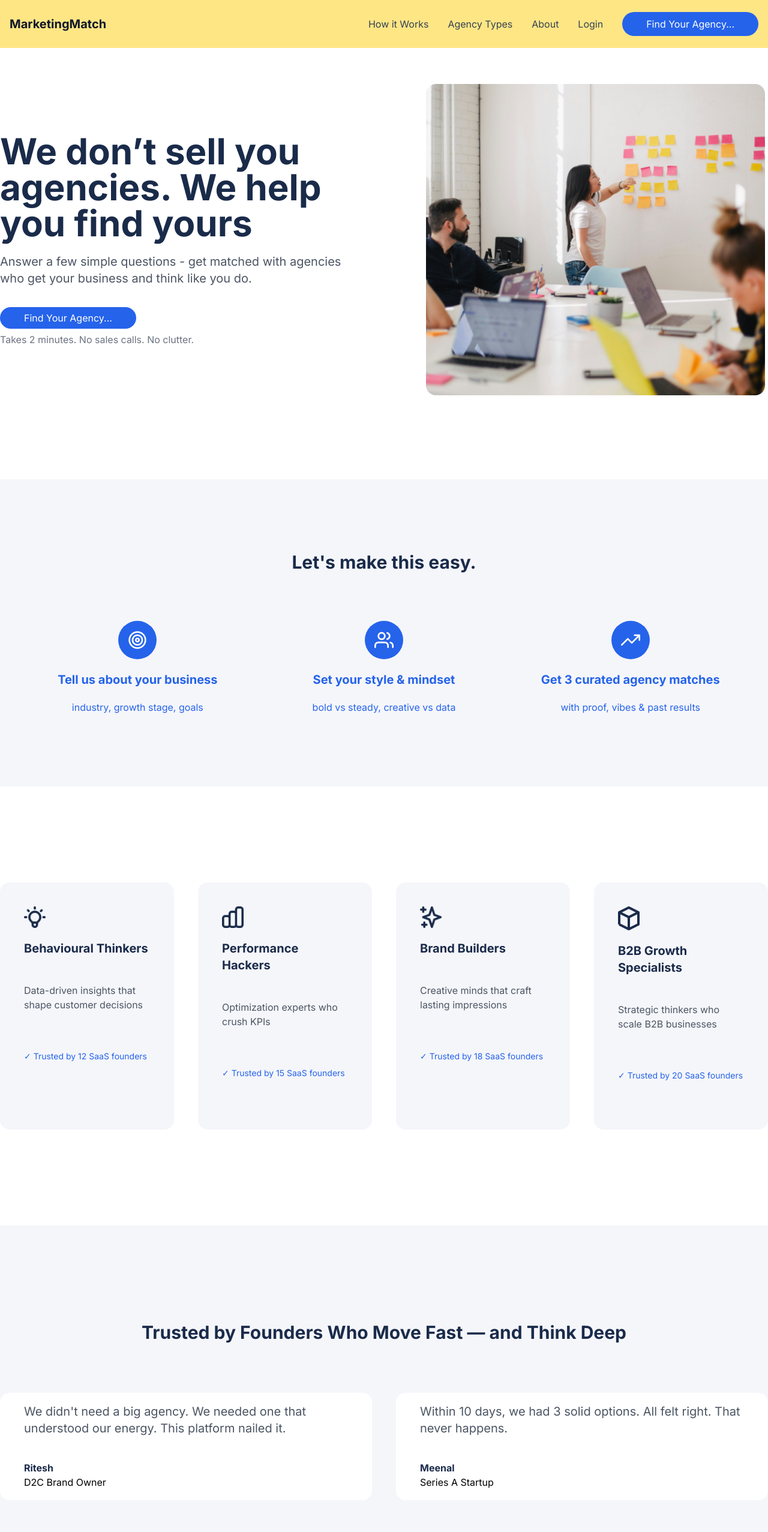
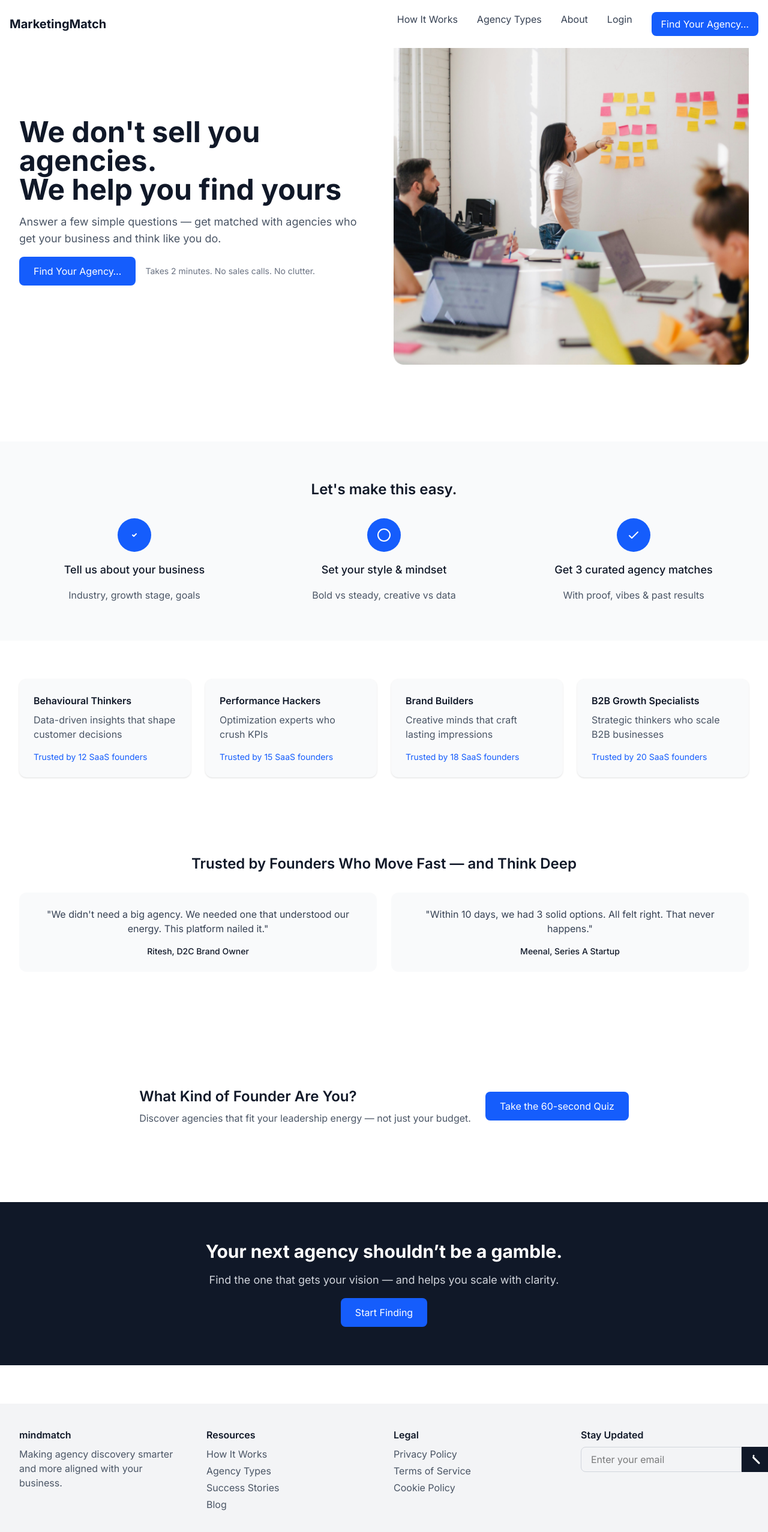
Before and after one commit to godslonelymann/MarketingMatch, a Next.js app: page / in a window 1280 px wide. Shown: the top 2554 px of the page at 60% size. Built offline with nearby package versions, Linux system fonts and the light colour scheme.

Commit message:
homepage done; minor changes required

```diff
--- a/package.json
+++ b/package.json
@@ -7,6 +7,7 @@
     "build": "next build",
     "start": "next start",
     "lint": "next lint"
+
   },
   "dependencies": {
     "next": "15.3.4",
@@ -16,8 +17,11 @@
   "devDependencies": {
     "@eslint/eslintrc": "^3",
     "@tailwindcss/postcss": "^4",
+    "concurrently": "^9.2.0",
     "eslint": "^9",
     "eslint-config-next": "15.3.4",
-    "tailwindcss": "^4"
+    "open-cli": "^8.0.0",
+    "tailwindcss": "^4",
+    "wait-on": "^8.0.3"
   }
 }
--- a/src/app/components/Navbar.jsx
+++ b/src/app/components/Navbar.jsx
@@ -1,35 +1,25 @@
 // src/components/Navbar.jsx
 "use client";
 
-import React, { useState } from "react";
+import { useState } from "react";
 import Link from "next/link";
-import CTAButton from "./ui/CTAButton";
 
 export default function Navbar() {
-  const [menuOpen, setMenuOpen] = useState(false);
+  const [open, setOpen] = useState(false);
 
   return (
-    <nav className="w-full bg-amber-200">
-      {/* Centered inner container */}
+    <nav className="w-full bg-white fixed">
+      {/* Top bar */}
       <div className="max-w-screen-xl mx-auto flex justify-between items-center px-4 py-5">
-        {/* Logo / Brand */}
+        {/* Logo */}
         <Link href="/" className="text-xl font-bold text-gray-900">
           MarketingMatch
         </Link>
 
-        {/* Mobile menu button (hamburger) */}
-        <button
-          onClick={() => setMenuOpen((prev) => !prev)}
-          className="md:hidden text-2xl focus:outline-none"
-          aria-label="Toggle navigation"
-        >
-          {menuOpen ? "✕" : "☰"}
-        </button>
-
-        {/* Desktop menu links */}
-        <div className="hidden md:flex items-center space-x-8 text-gray-700">
+        {/* Desktop links */}
+        <div className="hidden md:flex space-x-8 text-gray-700">
           <Link href="/HowItWorks" className="hover:text-gray-900">
-            How it Works
+            How It Works
           </Link>
           <Link href="/AgencyTypes" className="hover:text-gray-900">
             Agency Types
@@ -40,36 +30,69 @@ export default function Navbar() {
           <Link href="/Login" className="hover:text-gray-900">
             Login
           </Link>
-          <CTAButton title="Find Your Agency..." />
+          <Link
+            href="/FindYourAgency"
+            className="bg-blue-600 text-white px-4 py-2 rounded-lg hover:bg-blue-700 transition"
+          >
+            Find Your Agency…
+          </Link>
+        </div>
+
+        {/* Mobile hamburger */}
+        <button
+          onClick={() => setOpen((v) => !v)}
+          className="md:hidden text-2xl focus:outline-none"
+          aria-label="Toggle menu"
+        >
+          {open ? "✕" : "☰"}
+        </button>
+      </div>
+
+      {/* Mobile panel (always in DOM, animates height) */}
+      <div
+        className={`
+          fixed
+          w-full
+          md:hidden
+          overflow-hidden
+          bg-white
+          transition-all duration-300 ease-in-out
+          ${open ? "max-h-100" : "max-h-0"}
+        `}
+      >
+        <div className="px-4 py-4 space-y-2 ">
+          <Link
+            href="/HowItWorks"
+            className="block text-gray-700  hover:bg-gray-200 px-3 py-2 transition"
+          >
+            How It Works
+          </Link>
+          <Link
+            href="/AgencyTypes"
+            className="block text-gray-700   hover:bg-gray-200 px-3 py-2  transition"
+          >
+            Agency Types
+          </Link>
+          <Link
+            href="/About"
+            className="block text-gray-700   hover:bg-gray-200 px-3 py-2  transition"
+          >
+            About
+          </Link>
+          <Link
+            href="/Login"
+            className="block text-gray-700   hover:bg-gray-200 px-3 py-2  transition"
+          >
+            Login
+          </Link>
+          <Link
+            href="/FindYourAgency"
+            className="block bg-blue-600 text-white hover:bg-blue-700 px-3 py-2 rounded-lg transition"
+          >
+            Find Your Agency…
+          </Link>
         </div>
       </div>
-
-      {/* Mobile menu panel */}
-      {menuOpen && (
-        <div className="md:hidden bg-stone-100 p-5 space-y-4 shadow-inner">
-          {[
-            { href: "/HowItWorks", label: "How it Works" },
-            { href: "/AgencyTypes", label: "Agency Types" },
-            { href: "/About", label: "About" },
-            { href: "/Login", label: "Login" },
-            { href: "/FindYourAgency", label: "Find Your Agency...", isCta: true },
-          ].map((item) => (
-            <Link
-              key={item.href}
-              href={item.href}
-              className={
-                `block w-full text-left px-3 py-2 rounded-lg transition \${
-                  item.isCta
-                    ? "bg-blue-600 text-white hover:bg-blue-700"
-                    : "text-gray-700 hover:bg-gray-100"
-                }`
-              }
-            >
-              {item.label}
-            </Link>
-          ))}
-        </div>
-      )}
     </nav>
   );
 }
--- a/src/app/page.js
+++ b/src/app/page.js
@@ -1,34 +1,203 @@
-import AgencyTypes from "./components/AgencyTypes";
-import FinalCTA from "./components/FinalCTA";
-import Footer from "./components/Footer";
-import HeroSection from "./components/HeroSection";
-import HowItWorks from "./components/HowItWorks";
+// src/app/page.jsx
+"use client";
+
+import React from "react";
 import Navbar from "./components/Navbar";
-import QuizCTA from "./components/QuizCTA";
-import Reviews from "./components/Reviews";
-import "./globals.css"
-import Signup from "./Signup/page";
+import Image from "next/image";
+import Link from "next/link";
 
-function Home() {
+export default function HomePage() {
+  const agencyCards = [
+    {
+      title: "Behavioural Thinkers",
+      desc: "Data-driven insights that shape customer decisions",
+      trusted: 12,
+    },
+    {
+      title: "Performance Hackers",
+      desc: "Optimization experts who crush KPIs",
+      trusted: 15,
+    },
+    {
+      title: "Brand Builders",
+      desc: "Creative minds that craft lasting impressions",
+      trusted: 18,
+    },
+    {
+      title: "B2B Growth Specialists",
+      desc: "Strategic thinkers who scale B2B businesses",
+      trusted: 20,
+    },
+  ];
+
   return (
+    <>
+      <Navbar />
 
-   <>
-    {/* <h1 className="text-3xl text-center text-red-400 mt-10">Home</h1>
-    */}
-    {/* <Signup /> */}
-    <Navbar />
-    <HeroSection />
-    <HowItWorks />
-    <AgencyTypes />
-    <Reviews />
-    <QuizCTA />
-    <FinalCTA />
-    <Footer />
+      <main className="flex flex-col space-y-16">
+        {/* Hero Section */}
+        <section className="flex flex-col-reverse md:flex-row items-center max-w-screen-xl mx-auto px-4 sm:px-6 lg:px-8 py-16 gap-8">
+          <div className="flex-1 space-y-4 text-center md:text-left">
+            <h1 className="text-3xl sm:text-4xl lg:text-5xl font-bold text-gray-900">
+              We don&apos;t sell you agencies.<br />
+              We help you find yours
+            </h1>
+            <p className="text-base sm:text-lg text-gray-600">
+              Answer a few simple questions — get matched with agencies who get your business and think like you do.
+            </p>
+            <div className="flex flex-col sm:flex-row sm:items-center sm:space-x-4 space-y-4 sm:space-y-0 justify-center md:justify-start">
+              <Link
+                href="/FindYourAgency"
+                className="w-full sm:w-auto inline-block bg-blue-600 text-white px-6 py-3 rounded-lg hover:bg-blue-700 transition"
+              >
+                Find Your Agency…
+              </Link>
+              <span className="text-sm text-gray-500">
+                Takes 2 minutes. No sales calls. No clutter.
+              </span>
+            </div>
+          </div>
+          <div className="flex-1 w-full">
+            <div className="w-full h-auto rounded-xl overflow-hidden">
+              <Image
+                src="/FRAME.png"
+                alt="Team collaborating"
+                width={800}
+                height={500}
+                className="w-full h-auto object-cover"
+                priority
+              />
+            </div>
+          </div>
+        </section>
 
-   </>
+        {/* Three-Step Section */}
+        <section className="bg-gray-50 py-16">
+          <div className="max-w-screen-xl mx-auto px-4 sm:px-6 lg:px-8 text-center">
+            <h2 className="text-xl sm:text-2xl font-semibold text-gray-900 mb-8">
+              Let's make this easy.
+            </h2>
+            <div className="grid grid-cols-1 sm:grid-cols-3 gap-8">
+              <div className="space-y-4">
+                <div className="mx-auto bg-blue-600 text-white p-4 rounded-full inline-flex">
+                  <svg className="w-6 h-6" fill="none" stroke="currentColor" strokeWidth={2} viewBox="0 0 24 24">
+                    <path strokeLinecap="round" strokeLinejoin="round" d="M9 12l2 2 4-4" />
+                  </svg>
+                </div>
+                <h3 className="text-lg font-medium text-gray-900">Tell us about your business</h3>
+                <p className="text-gray-600">Industry, growth stage, goals</p>
+              </div>
+              <div className="space-y-4">
+                <div className="mx-auto bg-blue-600 text-white p-4 rounded-full inline-flex">
+                  <svg className="w-6 h-6" fill="none" stroke="currentColor" strokeWidth={2} viewBox="0 0 24 24">
+                    <circle cx={12} cy={12} r={10} strokeLinecap="round" strokeLinejoin="round" />
+                  </svg>
+                </div>
+                <h3 className="text-lg font-medium text-gray-900">Set your style & mindset</h3>
+                <p className="text-gray-600">Bold vs steady, creative vs data</p>
+              </div>
+              <div className="space-y-4">
+                <div className="mx-auto bg-blue-600 text-white p-4 rounded-full inline-flex">
+                  <svg className="w-6 h-6" fill="none" stroke="currentColor" strokeWidth={2} viewBox="0 0 24 24">
+                    <path strokeLinecap="round" strokeLinejoin="round" d="M5 13l4 4L19 7" />
+                  </svg>
+                </div>
+                <h3 className="text-lg font-medium text-gray-900">Get 3 curated agency matches</h3>
+                <p className="text-gray-600">With proof, vibes & past results</p>
+              </div>
+            </div>
+          </div>
+        </section>
 
+        {/* Agency Types Cards */}
+        <section className="max-w-screen-xl mx-auto px-4 sm:px-6 lg:px-8 grid grid-cols-1 sm:grid-cols-2 lg:grid-cols-4 gap-6">
+          {agencyCards.map((c) => (
+            <div key={c.title} className="bg-gray-50 p-6 rounded-xl shadow-sm hover:shadow-md transition">
+              <h4 className="font-semibold text-gray-900 mb-2">{c.title}</h4>
+              <p className="text-gray-600 mb-4">{c.desc}</p>
+              <p className="text-sm text-blue-600">Trusted by {c.trusted} SaaS founders</p>
+            </div>
+          ))}
+        </section>
 
+        {/* Testimonials */}
+        <section className="py-16">
+          <div className="max-w-screen-xl mx-auto px-4 sm:px-6 lg:px-8 text-center space-y-8">
+            <h2 className="text-xl sm:text-2xl font-semibold text-gray-900">Trusted by Founders Who Move Fast — and Think Deep</h2>
+            <div className="grid grid-cols-1 md:grid-cols-2 gap-6">
+              <blockquote className="bg-gray-50 p-6 rounded-xl">
+                <p className="text-gray-700 mb-4">&quot;We didn&apos;t need a big agency. We needed one that understood our energy. This platform nailed it.&quot;</p>
+                <footer className="text-sm font-medium text-gray-900">Ritesh, D2C Brand Owner</footer>
+              </blockquote>
+              <blockquote className="bg-gray-50 p-6 rounded-xl">
+                <p className="text-gray-700 mb-4">&quot;Within 10 days, we had 3 solid options. All felt right. That never happens.&quot;</p>
+                <footer className="text-sm font-medium text-gray-900">Meenal, Series A Startup</footer>
+              </blockquote>
+            </div>
+          </div>
+        </section>
+
+        {/* Quiz Teaser */}
+        <section className="max-w-screen-xl mx-auto px-4 sm:px-6 lg:px-8 py-16 flex flex-col sm:flex-row items-center justify-between gap-6">
+          <div className="flex-1">
+            <h2 className="text-xl sm:text-2xl font-semibold text-gray-900">What Kind of Founder Are You?</h2>
+            <p className="mt-2 text-gray-600">Discover agencies that fit your leadership energy — not just your budget.</p>
+          </div>
+          <Link href="/FindYourAgency" className="bg-blue-600 text-white px-6 py-3 rounded-lg hover:bg-blue-700 transition">
+            Take the 60-second Quiz
+          </Link>
+        </section>
+
+        {/* Dark CTA Footer */}
+        <section className="bg-gray-900 text-white py-16">
+          <div className="max-w-screen-xl mx-auto px-4 sm:px-6 lg:px-8 text-center space-y-4">
+            <h2 className="text-2xl sm:text-3xl font-bold">Your next agency shouldn’t be a gamble.</h2>
+            <p className="text-base sm:text-lg text-gray-300">Find the one that gets your vision — and helps you scale with clarity.</p>
+            <Link href="/FindYourAgency" className="inline-block bg-blue-600 px-6 py-3 rounded-lg hover:bg-blue-700 transition">
+              Start Finding
+            </Link>
+          </div>
+        </section>
+
+        {/* Footer */}
+        <footer className="bg-gray-100 py-10">
+          <div className="max-w-screen-xl mx-auto px-4 sm:px-6 lg:px-8 grid grid-cols-1 sm:grid-cols-2 md:grid-cols-4 gap-8">
+            <div>
+              <h4 className="font-semibold text-gray-900 mb-2">mindmatch</h4>
+              <p className="text-gray-600">Making agency discovery smarter and more aligned with your business.</p>
+            </div>
+            <div>
+              <h4 className="font-semibold text-gray-900 mb-2">Resources</h4>
+              <ul className="space-y-1 text-gray-600">
+                <li><Link href="#" className="hover:underline">How It Works</Link></li>
+                <li><Link href="#" className="hover:underline">Agency Types</Link></li>
+                <li><Link href="#" className="hover:underline">Success Stories</Link></li>
+                <li><Link href="#" className="hover:underline">Blog</Link></li>
+              </ul>
+            </div>
+            <div>
+              <h4 className="font-semibold text-gray-900 mb-2">Legal</h4>
+              <ul className="space-y-1 text-gray-600">
+                <li><Link href="#" className="hover:underline">Privacy Policy</Link></li>
+                <li><Link href="#" className="hover:underline">Terms of Service</Link></li>
+                <li><Link href="#" className="hover:underline">Cookie Policy</Link></li>
+              </ul>
+            </div>
+            <div>
+              <h4 className="font-semibold text-gray-900 mb-2">Stay Updated</h4>
+              <form className="flex">
+                <input type="email" placeholder="Enter your email" className="flex-1 px-4 py-2 rounded-l-lg border border-gray-300 focus:outline-none" />
+                <button type="submit" className="bg-gray-900 text-white px-4 rounded-r-lg">
+                  <svg xmlns="http://www.w3.org/2000/svg" className="h-5 w-5" viewBox="0 0 20 20" fill="currentColor">
+                    <path d="M2.94 2.94a1.5 1.5 0 112.12 2.12L4.12 5.06l10 10a1.5 1.5 0 01-2.12 2.12l-10-10L2.94 5.06a1.5 1.5 0 010-2.12z" />
+                  </svg>
+                </button>
+              </form>
+            </div>
+          </div>
+          <p className="mt-8 text-center text-gray-500 text-sm">© 2024 mindmatch. All rights reserved.</p>
+        </footer>
+      </main>
+    </>
   );
 }
-
-export default Home;
```
Also changed, not shown: 1 other file (tests, documents, lock files or other folders).
